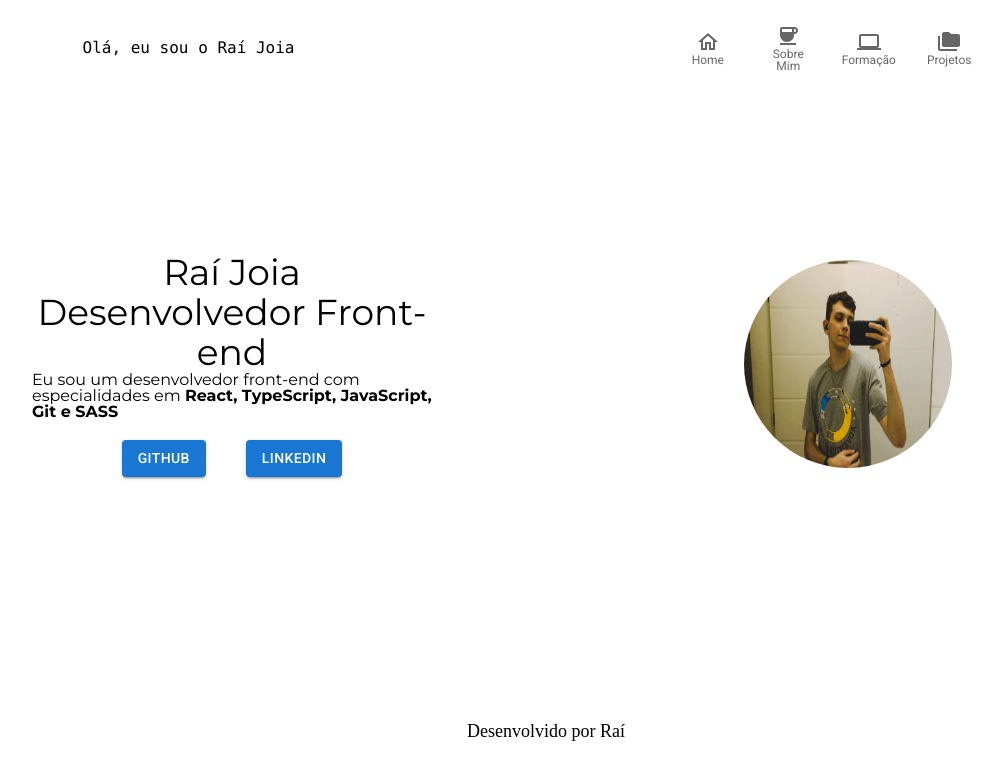
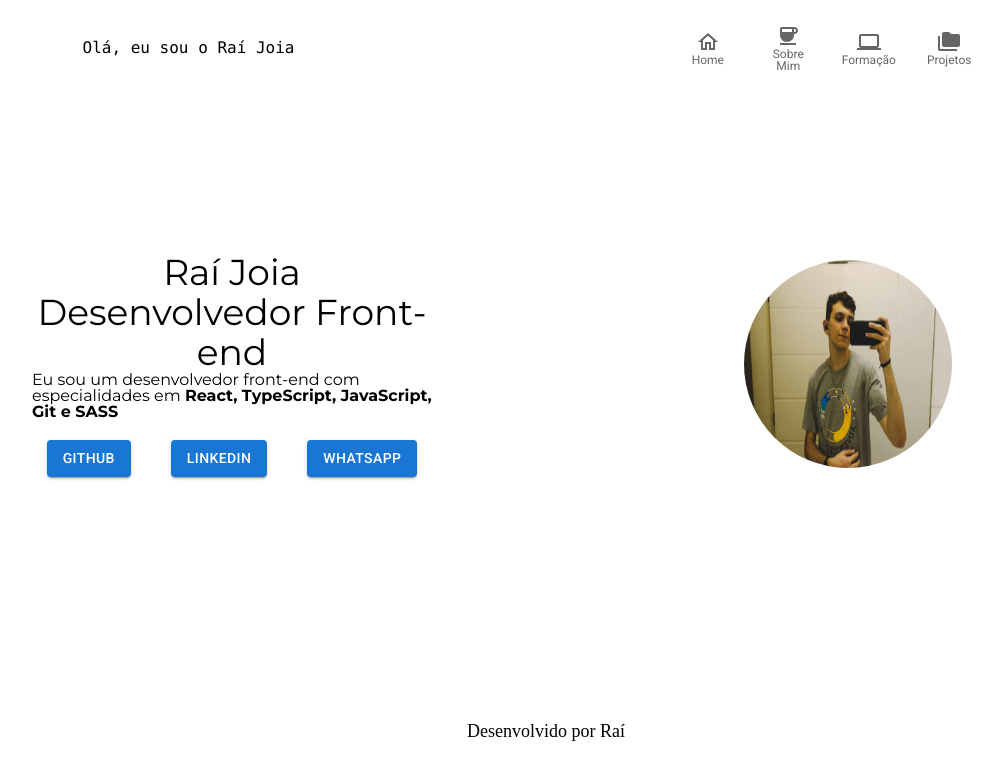
Before and after one commit to Raijoia/portfolio_2.0, a React (Vite) app: page / in a window 1280 px wide. Shown: the top 780 px of the page, without its empty margins (104-1106 px from the left). Built offline with nearby package versions, Linux system fonts and the light colour scheme.

Commit message:
new link for whatsapp

```diff
--- a/src/components/InicioLeft/index.tsx
+++ b/src/components/InicioLeft/index.tsx
@@ -12,6 +12,11 @@ const InicioLeft = () => {
       name: "Linkedin",
       id: 2,
     },
+    {
+      link: "https://api.whatsapp.com/send?phone=5511977733585",
+      name: "WhatsApp",
+      id: 3
+    }
   ]
 
   return (
@@ -28,7 +33,9 @@ const InicioLeft = () => {
       <div className="flex gap-5 lg:gap-10 mt-5">
         {sociais.map((social, index) => (
           <Button variant="contained" key={index}>
-            <a href={social.link} target="_blank" >{social.name}</a>
+            <a href={social.link} target="_blank">
+              {social.name}
+            </a>
           </Button>
         ))}
       </div>
```
